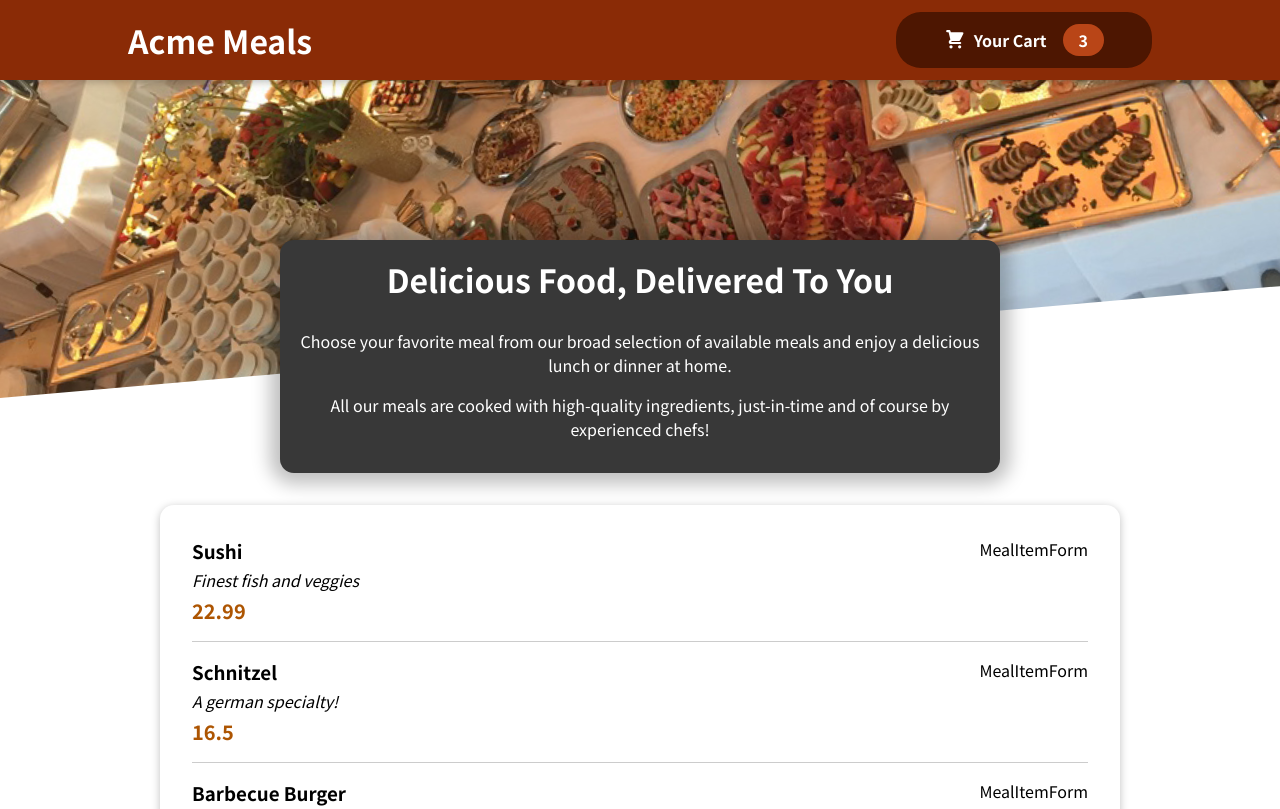
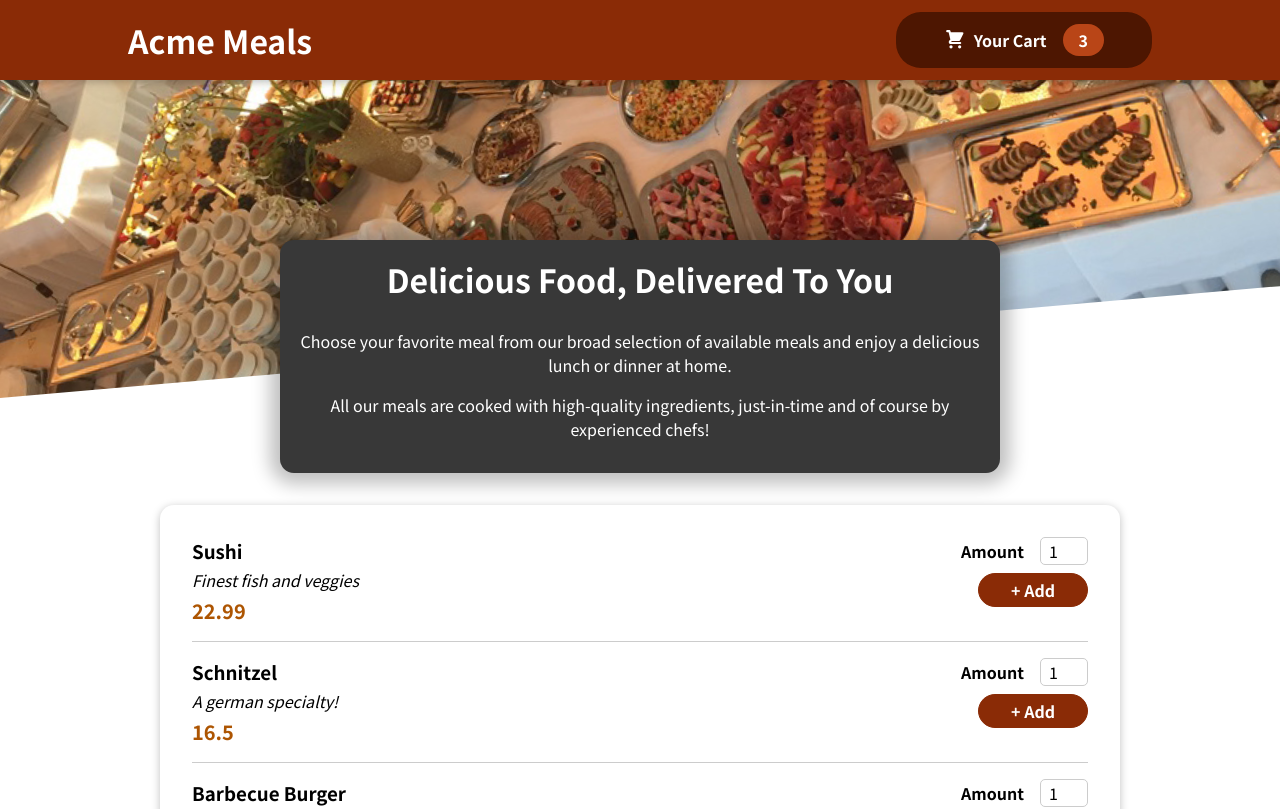
Before and after one commit to 09eric09/food-order-app, a React (Create React App) app: page / in a window 1280 px wide. Shown: the top 809 px of the page. Built offline with nearby package versions, Linux system fonts and the light colour scheme.

Commit message:
created form and reusable input component

```diff
--- a/src/components/Meals/MealItem/MealItemForm.js
+++ b/src/components/Meals/MealItem/MealItemForm.js
@@ -1,8 +1,17 @@
 import React from 'react';
+import Input from '../../UI/Input';
+import classes from './MealItemForm.module.css';
 
 const MealItemForm = () => {
   return (
-    <div>MealItemForm</div>
+    <form className={classes.form}>
+      <Input label={'Amount'} input={{
+        type: 'number',
+        id: 'amount',
+        defaultValue: '1',
+      }}/>
+      <button>+ Add</button>
+    </form>
   )
 }
 
--- /dev/null
+++ b/src/components/Meals/MealItem/MealItemForm.module.css
@@ -0,0 +1,20 @@
+.form {
+    text-align: right;
+  }
+
+  .form button {
+    font: inherit;
+    cursor: pointer;
+    background-color: #8a2b06;
+    border: 1px solid #8a2b06;
+    color: white;
+    padding: 0.25rem 2rem;
+    border-radius: 20px;
+    font-weight: bold;
+  }
+
+  .form button:hover,
+  .form button:active {
+    background-color: #641e03;
+    border-color: #641e03;
+  }
--- /dev/null
+++ b/src/components/UI/Input.js
@@ -0,0 +1,16 @@
+import React from 'react';
+import classes from './Input.module.css';
+
+const Input = (props) => {
+  return (
+    <div className={classes.input}>
+    <label htmlFor={props.input.id}>{props.label}</label>
+    {/* using spread operator which sets all the attributes passed in
+    from props in MealItemForm.js, totally customizable */}
+    <input {...props.input}/>
+    </div>
+
+  )
+}
+
+export default Input;
--- /dev/null
+++ b/src/components/UI/Input.module.css
@@ -0,0 +1,18 @@
+.input {
+    display: flex;
+    align-items: center;
+    margin-bottom: 0.5rem;
+  }
+
+  .input label {
+    font-weight: bold;
+    margin-right: 1rem;
+  }
+
+  .input input {
+    width: 3rem;
+    border-radius: 5px;
+    border: 1px solid #ccc;
+    font: inherit;
+    padding-left: 0.5rem;
+  }
```
